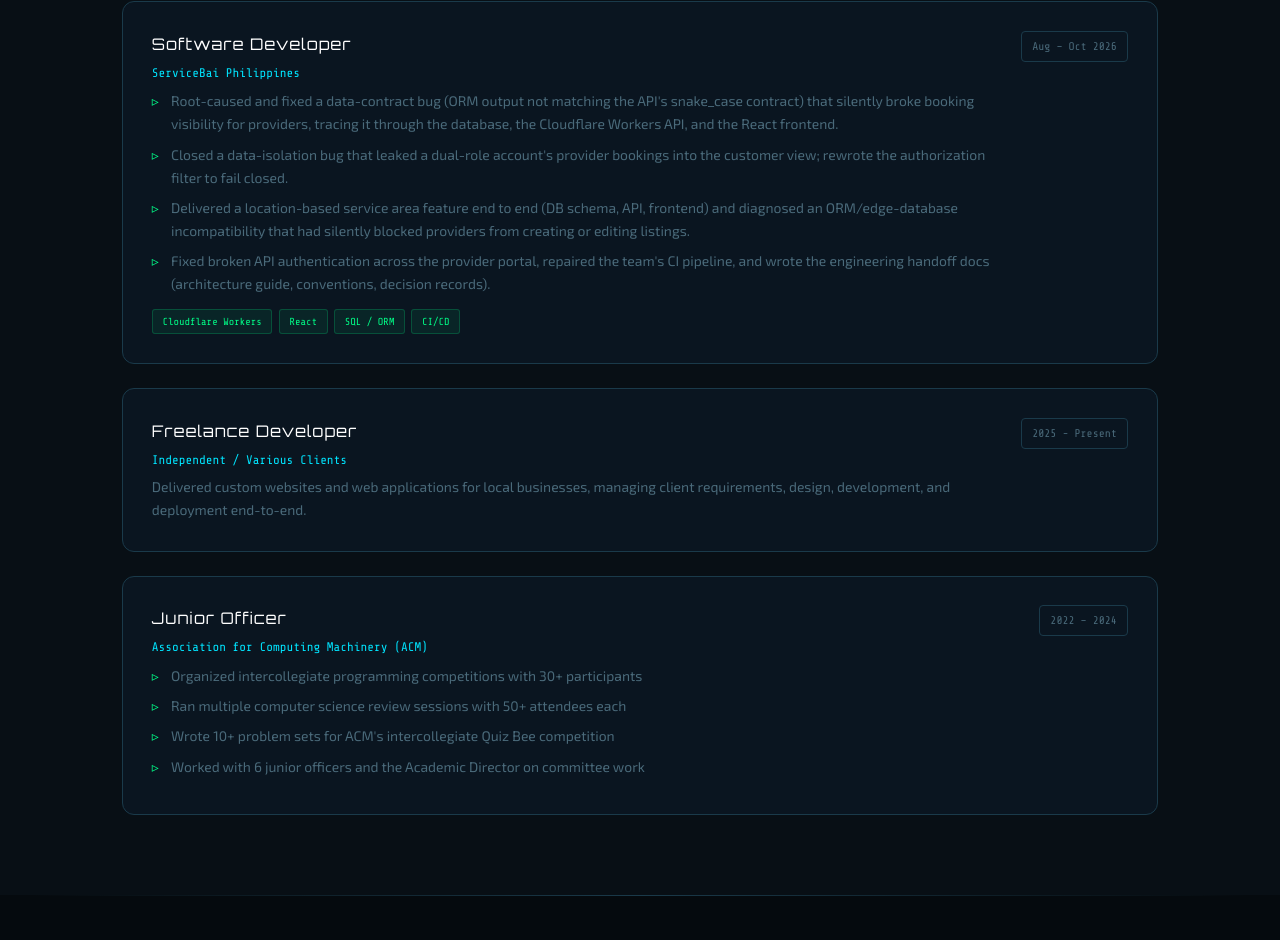
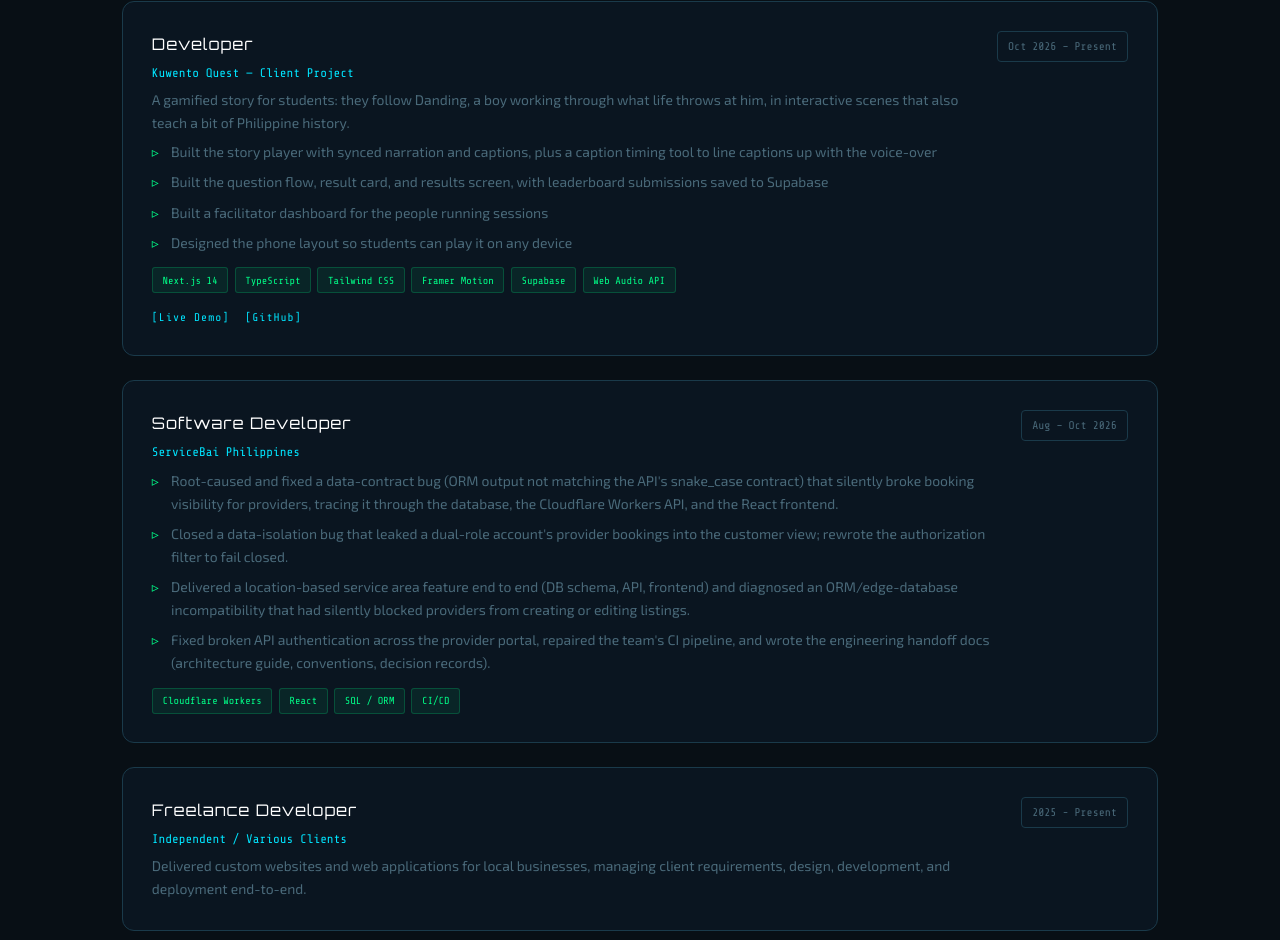
Before and after one commit to iansiosontech/portfolio, a plain HTML site: page index.html in a window 1280 px wide. Shown: the part 5194-6134 px from the top of the page. Drawn offline with nearby package versions, Linux system fonts and the light colour scheme; animation ran at ten frames a second.

Commit message:
Add Kuwento Quest to experience
- New experience card: Developer, Kuwento Quest (client project),
  Oct 2026 – Present, with live demo and GitHub links
- Terminal: listed in `experience`; `open kuwento-quest` opens the demo

Co-Authored-By: Claude Opus 5.5 <noreply@anthropic.com>
Claude-Session: https://claude.ai/code/session_01WCSthZNoG6tQPjhjFX9iRU

```diff
--- a/css/style.css
+++ b/css/style.css
@@ -1258,3 +1258,4 @@ footer {
   color: var(--color-green);
 }
 .edu-desc + .edu-points { margin-top: 0.5rem; }
+.exp-links { margin-top: 0.9rem; }
--- a/index.html
+++ b/index.html
@@ -462,6 +462,29 @@
       <div class="exp-grid">
         <div class="exp-card reveal">
           <div class="exp-body">
+            <div class="exp-role">Developer</div>
+            <div class="exp-company">Kuwento Quest — Client Project</div>
+            <p class="exp-desc">A gamified story for students: they follow Danding, a boy working through what life throws at him, in interactive scenes that also teach a bit of Philippine history.</p>
+            <ul class="exp-points">
+              <li>Built the story player with synced narration and captions, plus a caption timing tool to line captions up with the voice-over</li>
+              <li>Built the question flow, result card, and results screen, with leaderboard submissions saved to Supabase</li>
+              <li>Built a facilitator dashboard for the people running sessions</li>
+              <li>Designed the phone layout so students can play it on any device</li>
+            </ul>
+            <div class="project-tags exp-tags">
+              <span class="project-tag">Next.js 14</span><span class="project-tag">TypeScript</span>
+              <span class="project-tag">Tailwind CSS</span><span class="project-tag">Framer Motion</span>
+              <span class="project-tag">Supabase</span><span class="project-tag">Web Audio API</span>
+            </div>
+            <div class="project-links exp-links">
+              <a class="project-link" href="https://kuwentoquest.vercel.app/" target="_blank" rel="noopener">[Live Demo]</a>
+              <a class="project-link" href="https://github.com/iansiosontech/kultura" target="_blank" rel="noopener">[GitHub]</a>
+            </div>
+          </div>
+          <div class="exp-period">Oct 2026 – Present</div>
+        </div>
+        <div class="exp-card reveal reveal-delay-1">
+          <div class="exp-body">
             <div class="exp-role">Software Developer</div>
             <div class="exp-company">ServiceBai Philippines</div>
             <ul class="exp-points">
@@ -477,7 +500,7 @@
           </div>
           <div class="exp-period">Aug – Oct 2026</div>
         </div>
-        <div class="exp-card reveal reveal-delay-1">
+        <div class="exp-card reveal reveal-delay-2">
           <div class="exp-body">
             <div class="exp-role">Freelance Developer</div>
             <div class="exp-company">Independent / Various Clients</div>
@@ -485,7 +508,7 @@
           </div>
           <div class="exp-period">2025 - Present</div>
         </div>
-        <div class="exp-card reveal reveal-delay-2">
+        <div class="exp-card reveal reveal-delay-3">
           <div class="exp-body">
             <div class="exp-role">Junior Officer</div>
             <div class="exp-company">Association for Computing Machinery (ACM)</div>
--- a/js/terminal.js
+++ b/js/terminal.js
@@ -339,6 +339,7 @@
 
     experience: () => [
       '<span class="term-info">$ cat experience.log</span>',
+      '<span class="term-success">2026–now</span>&nbsp;&nbsp;&nbsp;Developer @ Kuwento Quest (client project)',
       '<span class="term-success">2026</span>&nbsp;&nbsp;&nbsp;&nbsp;&nbsp;&nbsp;&nbsp;Software Developer @ ServiceBai Philippines',
       '<span class="term-success">2025–now</span>&nbsp;&nbsp;&nbsp;Freelance Developer @ Independent clients',
       '<span class="term-success">2022–2024</span>&nbsp;&nbsp;Junior Officer @ ACM',
@@ -449,6 +450,7 @@
         instagram:{ url: PROFILE.links.instagram },
         facebook: { url: PROFILE.links.facebook },
       };
+      shortcuts['kuwento-quest'] = { url: 'https://kuwentoquest.vercel.app/', label: 'Kuwento Quest (live demo)' };
       PROJECTS.forEach(p => {
         shortcuts[p.file.replace(/\.md$/, '')] = { url: p.demo, label: p.title + ' (live demo)' };
       });
```
